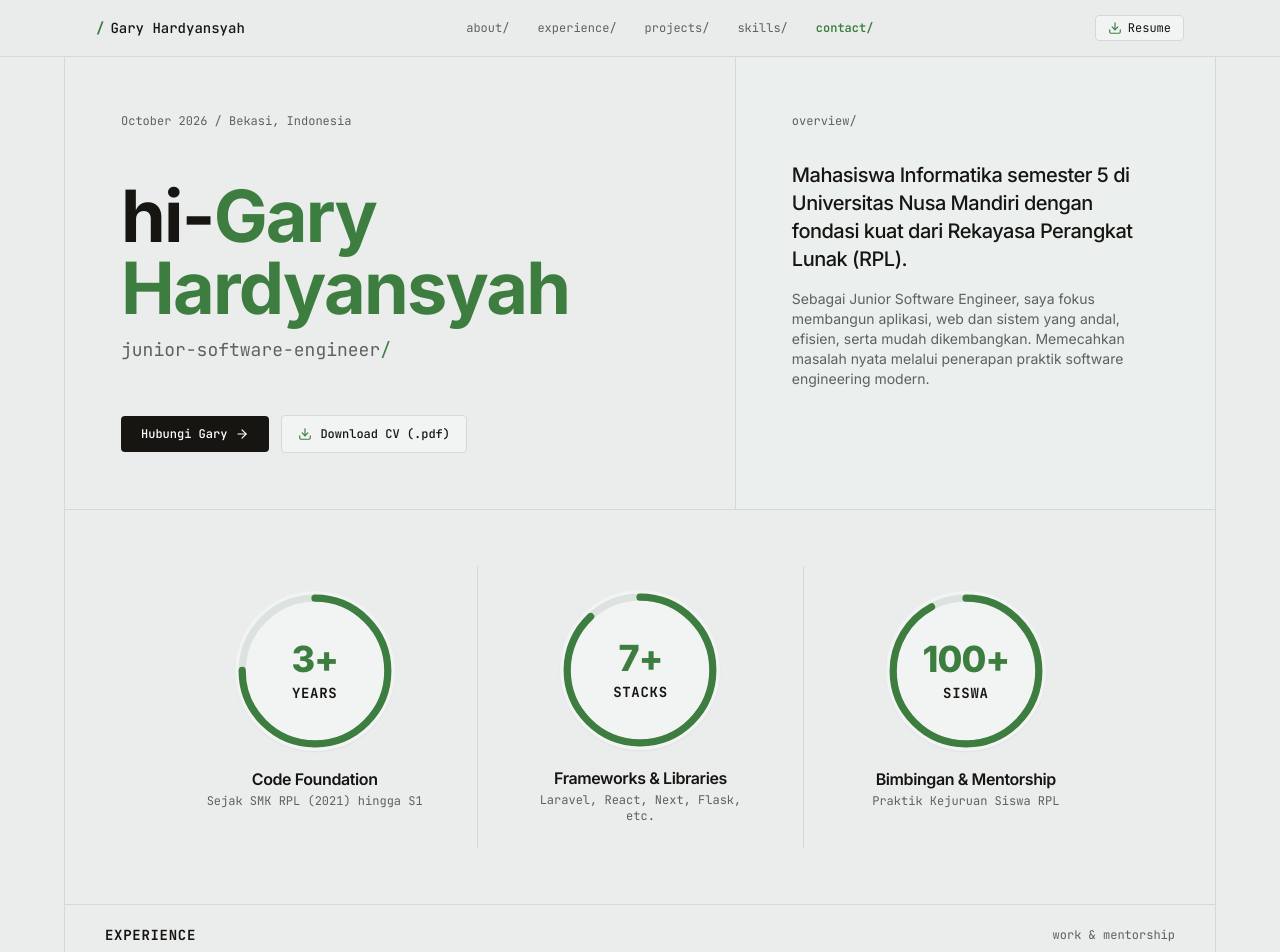
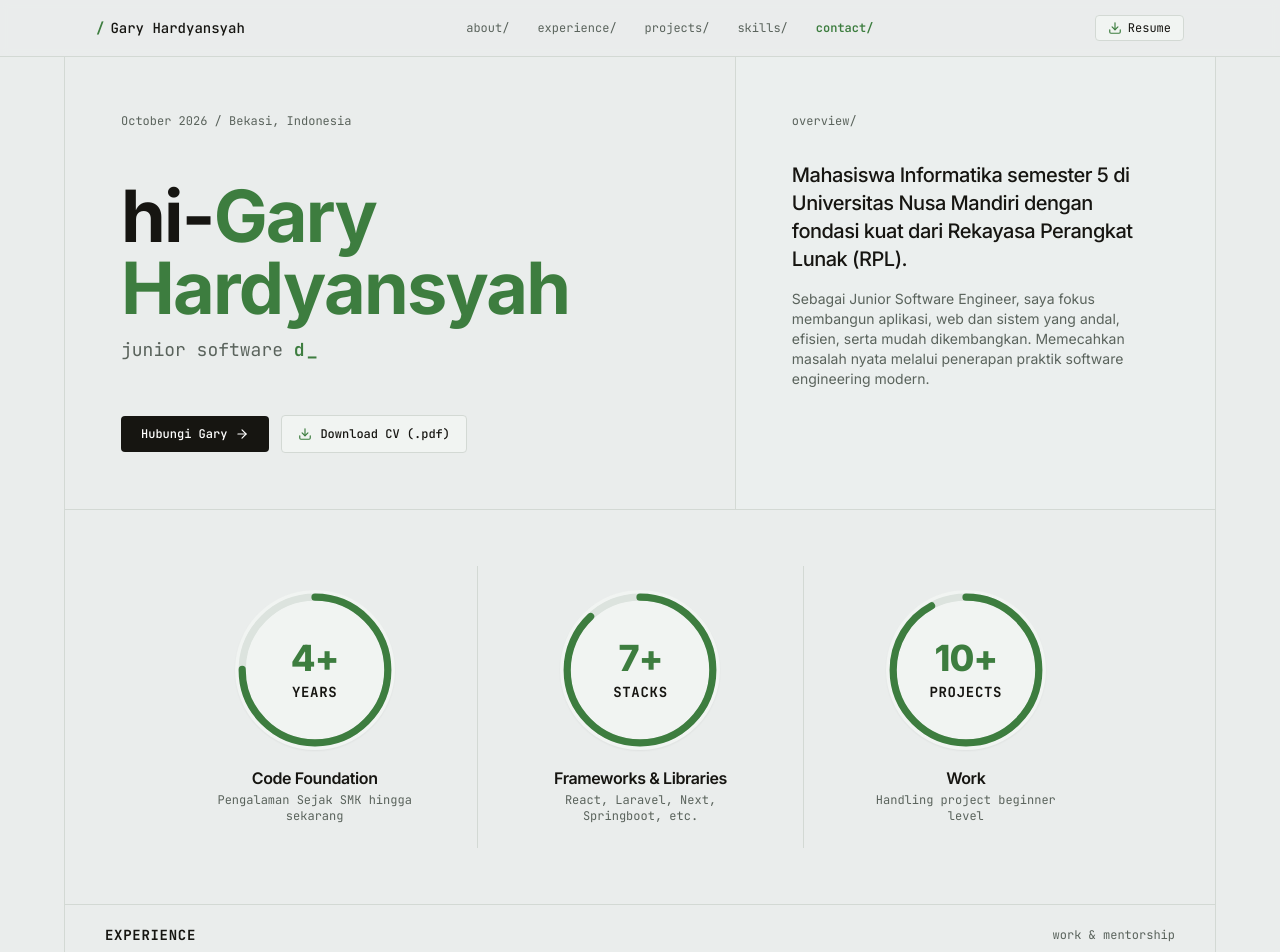
Before and after one commit to Eunnaaa/portfolio-gary, a Next.js app: page / in a window 1280 px wide. Shown: the top 952 px of the page. Built offline with nearby package versions, Linux system fonts and the light colour scheme.

Commit message:
feat(hero): add dynamic typewriter role rotator with blinking cursor

```diff
--- a/src/components/sections/HeroSection.tsx
+++ b/src/components/sections/HeroSection.tsx
@@ -1,6 +1,7 @@
 import React from "react";
 import { RESUME_DATA } from "@/data/resume-data";
 import { Download, ArrowRight } from "lucide-react";
+import { RoleRotator } from "@/components/ui/RoleRotator";
 
 export function HeroSection() {
   return (
@@ -18,9 +19,7 @@ export function HeroSection() {
             <h1 className="text-5xl sm:text-6xl md:text-7xl font-bold tracking-tight text-text-primary">
               hi-<span className="text-accent-green">{RESUME_DATA.shortGreeting}</span>
             </h1>
-            <p className="mt-2 sm:mt-3 text-base sm:text-lg font-mono text-text-muted">
-              junior-software-engineer<span className="text-accent-green">/</span>
-            </p>
+            <RoleRotator />
           </div>
 
           {/* Clean Primary Actions */}
--- /dev/null
+++ b/src/components/ui/RoleRotator.tsx
@@ -0,0 +1,58 @@
+"use client";
+
+import React, { useState, useEffect } from "react";
+
+const ROLES = ["engineer", "architect", "designer"];
+
+export function RoleRotator() {
+  const [roleIndex, setRoleIndex] = useState(0);
+  const [charIndex, setCharIndex] = useState(ROLES[0].length);
+  const [isDeleting, setIsDeleting] = useState(false);
+  const [isPaused, setIsPaused] = useState(true);
+
+  useEffect(() => {
+    // If paused, hold the current word for 2.2s before deleting
+    if (isPaused) {
+      const timeout = setTimeout(() => {
+        setIsPaused(false);
+        setIsDeleting(true);
+      }, 2200);
+      return () => clearTimeout(timeout);
+    }
+
+    const currentRole = ROLES[roleIndex];
+
+    // When typing completes, pause to let the user read
+    if (!isDeleting && charIndex === currentRole.length) {
+      setIsPaused(true);
+      return;
+    }
+
+    // When deleting completes, switch to next role
+    if (isDeleting && charIndex === 0) {
+      setIsDeleting(false);
+      setRoleIndex((prev) => (prev + 1) % ROLES.length);
+      return;
+    }
+
+    // Typing speed vs deleting speed
+    const typingDelay = isDeleting ? 45 : 85;
+    const timeout = setTimeout(() => {
+      setCharIndex((prev) => prev + (isDeleting ? -1 : 1));
+    }, typingDelay);
+
+    return () => clearTimeout(timeout);
+  }, [charIndex, isDeleting, isPaused, roleIndex]);
+
+  return (
+    <p className="mt-2 sm:mt-3 text-base sm:text-lg font-mono text-text-muted flex items-center min-h-[1.75rem]">
+      <span>junior software&nbsp;</span>
+      <span className="text-accent-green font-semibold">
+        {ROLES[roleIndex].substring(0, charIndex)}
+      </span>
+      <span className="inline-block text-accent-green font-bold animate-pulse ml-0.5 select-none">
+        _
+      </span>
+    </p>
+  );
+}
--- a/src/data/resume-data.ts
+++ b/src/data/resume-data.ts
@@ -67,24 +67,24 @@ export const RESUME_DATA = {
 
   metrics: [
     {
-      number: "3+",
+      number: "4+",
       unit: "Years",
       label: "Code Foundation",
-      sublabel: "Sejak SMK RPL (2021) hingga S1",
+      sublabel: "Pengalaman Sejak SMK hingga sekarang",
       progressPercent: 75,
     },
     {
       number: "7+",
       unit: "Stacks",
       label: "Frameworks & Libraries",
-      sublabel: "Laravel, React, Next, Flask, etc.",
+      sublabel:  "React, Laravel, Next, Springboot, etc.",
       progressPercent: 88,
     },
     {
-      number: "100+",
-      unit: "Siswa",
-      label: "Bimbingan & Mentorship",
-      sublabel: "Praktik Kejuruan Siswa RPL",
+      number: "10+",
+      unit: "Projects",
+      label: "Work",
+      sublabel: "Handling project beginner level",
       progressPercent: 92,
     },
   ] as MetricItem[],
```
